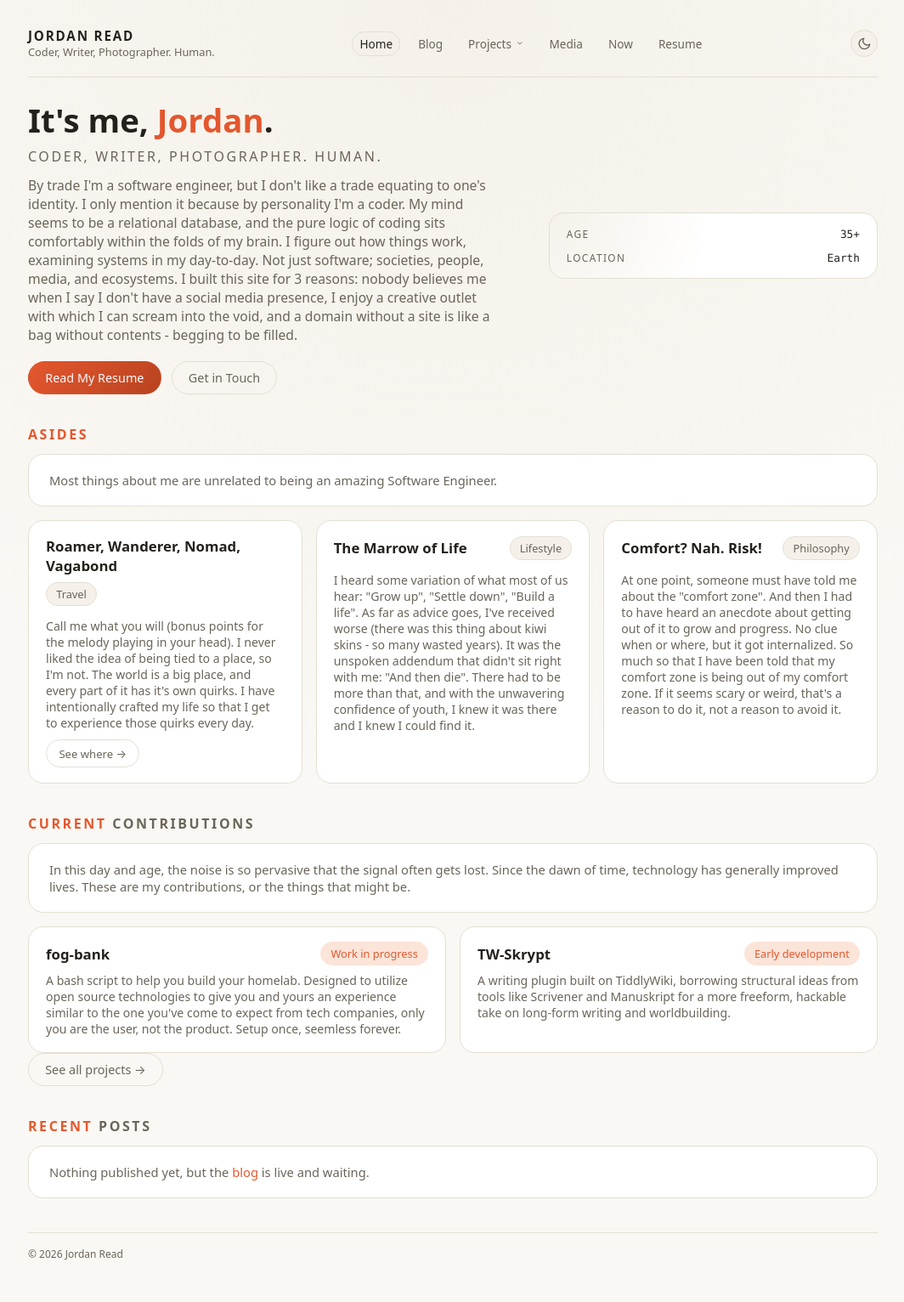
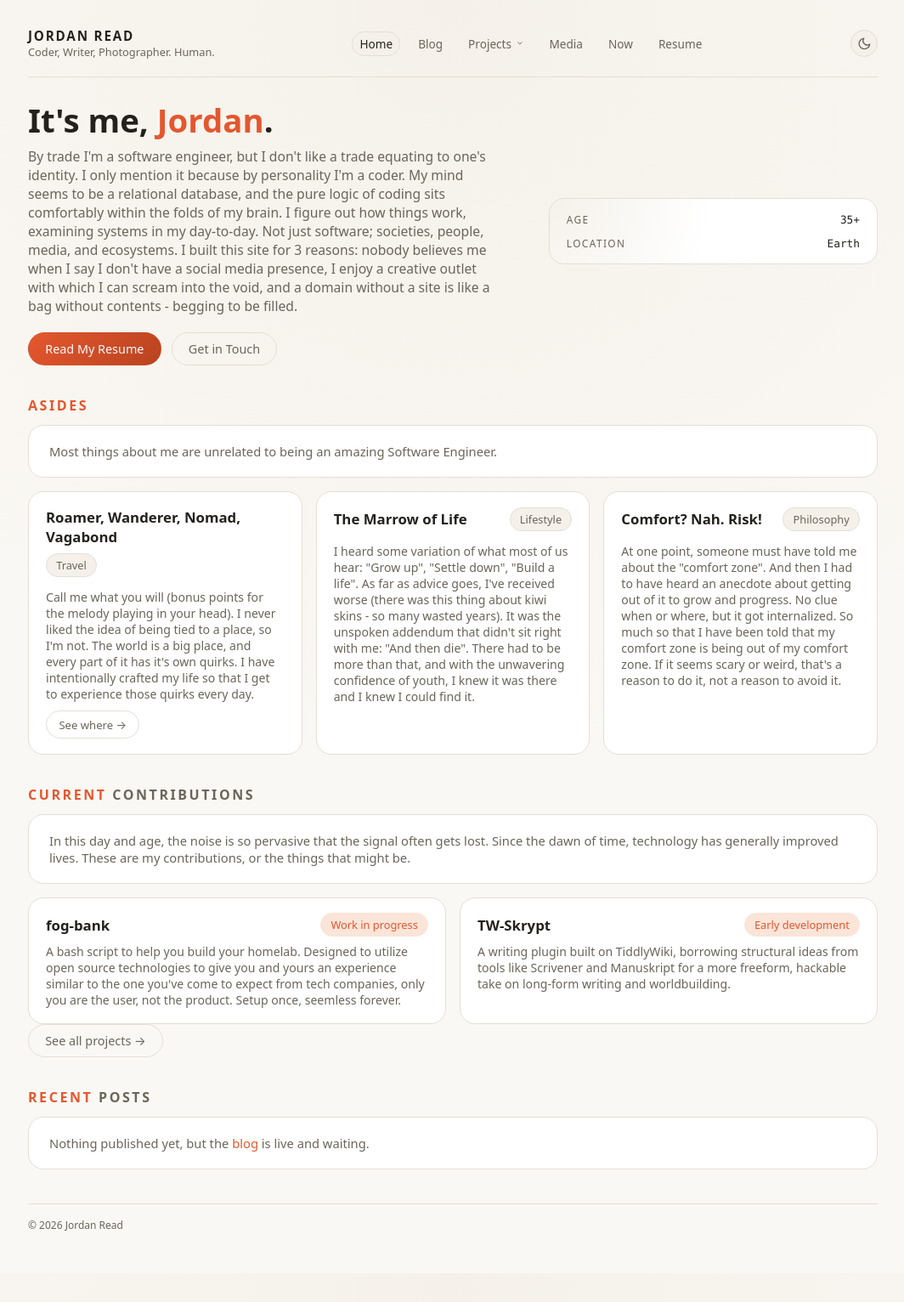
Before and after one commit to jordanread/jr.com, a Jekyll site: the page built from index.html, in a window 1280 px wide. Shown: the whole page at 85% size, without its empty margins (107-1171 px from the left). Built offline with Jekyll 4.4.1, drawn with Linux system fonts in a browser that asks for light colours; after the commit the page ends 1498 px from its top, so only the background shows below that.

Commit message:
removed the tagline

```diff
--- a/_includes/home-hero.html
+++ b/_includes/home-hero.html
@@ -1,9 +1,10 @@
 <section class="hero" aria-label="Introduction">
   <div class="hero-main">
     <h1>It's me, <span>{{ site.author.name | split: ' ' | first }}</span>.</h1>
-    <div class="hero-title">{{ site.author.description }}</div>
     <p class="hero-summary">
-      By trade I'm a software engineer, but I don't like a trade equating to one's identity. I only mention it because by personality I'm a coder. My mind seems to be a relational database, and the pure logic of coding sits comfortably within the folds of my brain. I figure out how things work, examining systems in my day-to-day. Not just software; societies, people, media, and ecosystems. I built this site for 3 reasons: nobody believes me when I say I don't have a social media presence, I enjoy a creative outlet with which I can scream into the void, and a domain without a site is like a bag without contents - begging to be filled.
+      By trade I'm a software engineer, but I don't like a trade equating to one's identity. I only mention it because by personality I'm a coder. My mind seems to be a relational database, and the pure logic of coding sits comfortably within the folds of my brain. I figure out how things work, examining systems in my day-to-day. Not just software; societies, people, media, and ecosystems.
+
+      I built this site for 3 reasons: nobody believes me when I say I don't have a social media presence, I enjoy a creative outlet with which I can scream into the void, and a domain without a site is like a bag without contents - begging to be filled.
     </p>
     <div class="hero-actions">
       <a class="btn btn-primary" href="{{ '/resume/' | relative_url }}">
```
